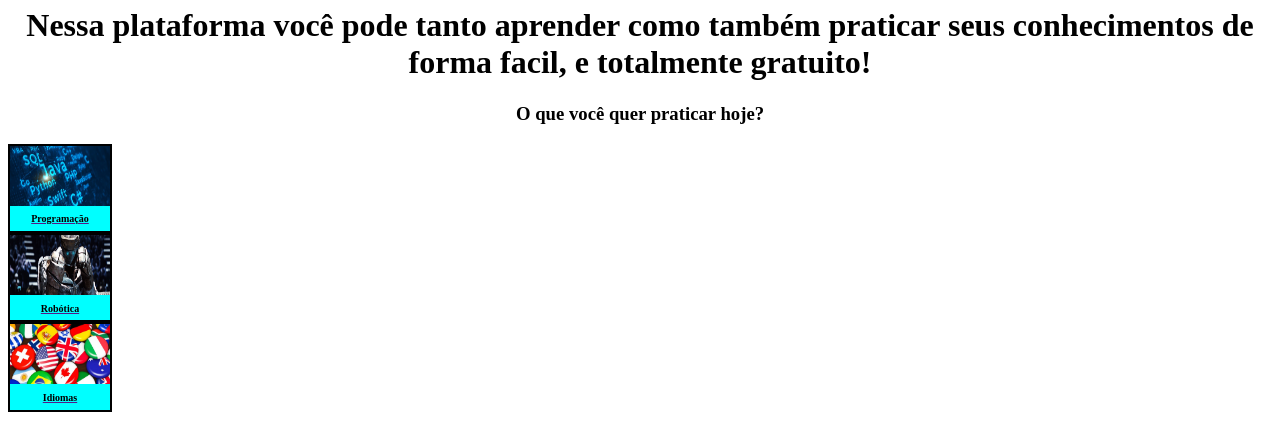
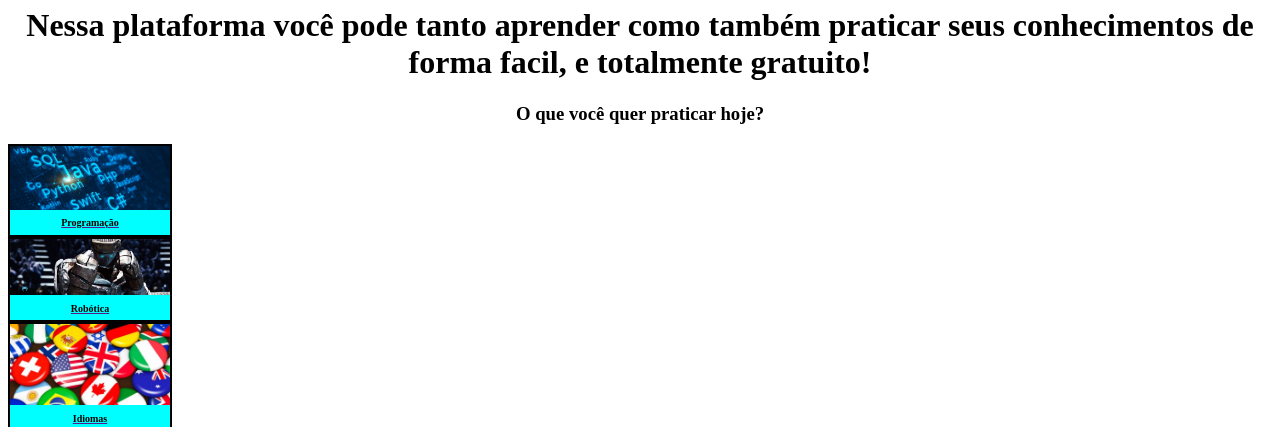
Before and after one commit to Gabriel500gamer/ROOM, a plain HTML site: page index.html in a window 1280 px wide. Shown: the part 62-489 px from the top of the page. Drawn offline with Linux system fonts and the light colour scheme.

Commit message:
Update styles.css

```diff
--- a/styles.css
+++ b/styles.css
@@ -134,8 +134,8 @@ body{
 }
 
 .codigos{
-		max-width: 100px;
-		max-height: 100px;
+		max-width: 160px;
+		max-height: 400px;
 		overflow: hidden;
 		border: 2px solid black;
 		background-size: contain;
@@ -145,13 +145,13 @@ body{
 }
 
 .img1{
-		width: 100px;
-		height: 60px;
+		width: 160px;
+		height: auto;
 }
 
 .robotica{
-		max-width: 100px;
-		max-height: 100px;
+		max-width: 160px;
+		max-height: 400px;
 		overflow: hidden;
 		border: 2px solid black;
 		background-size: contain;
@@ -161,13 +161,13 @@ body{
 }
 
 .img2{
-		width: 100px;
-		height: 60px;
+		width: 160px;
+		height: auto;
 }
 
 .Idioma{
-		max-width: 100px;
-		max-height: 100px;
+		max-width: 160px;
+		max-height: 400px;
 		overflow: hidden;
 		border: 2px solid black;
 		background-size: contain;
@@ -177,6 +177,6 @@ body{
 }
 
 .img3{
-		width: 100px;
-		height: 60px;
+		width: 160px;
+		height: auto;
 }
```
